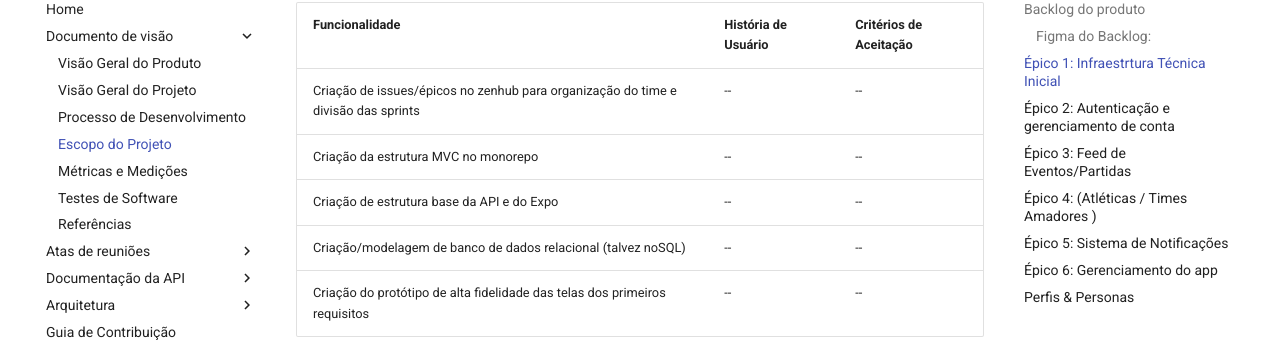
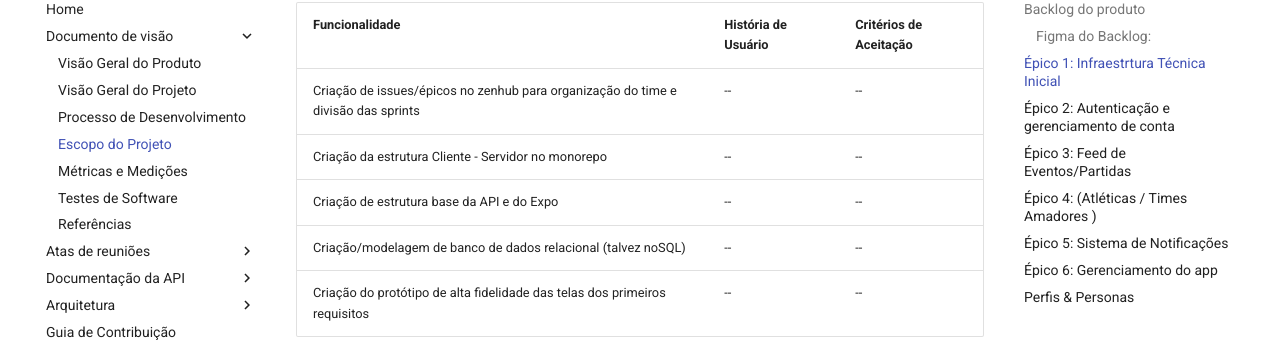
Before and after one commit to fga-eps-mds/2025.2-Ra-Docs, an MkDocs documentation site: the page built from docs/visao/escopo_projeto.md, in a window 1280 px wide and 900 px high, scrolled down 1697 px. Shown: the part 111-453 px from the top of the window. Built offline with MkDocs 1.6.1 and Material for MkDocs 9.7.7, drawn with Linux system fonts in a browser that asks for light colours; comment, search, counter and statistics services are not loaded.

Commit message:
docs(fix_arquitecture): Ajustando escolhas de arquitetura no documento de visão.

```diff
--- a/docs/visao/escopo_projeto.md
+++ b/docs/visao/escopo_projeto.md
@@ -29,7 +29,7 @@ A decomposição foi feita em cinco grandes épicos, que representam blocos cent
 | **Funcionalidade**   | **História de Usuário**  | **Critérios de Aceitação**   |
 | ------------------------- | ------------------------- | ----------------------------------------- |
 |Criação de issues/épicos no zenhub para organização do time e divisão das sprints| -- | -- |
-|Criação da estrutura MVC no monorepo|--|--|
+|Criação da estrutura Cliente - Servidor no monorepo|--|--|
 |Criação de estrutura base da API e do Expo|--|--|
 |Criação/modelagem de banco de dados relacional (talvez noSQL)|--|--|
 |Criação do protótipo de alta fidelidade das telas dos primeiros requisitos|--|--|
```
